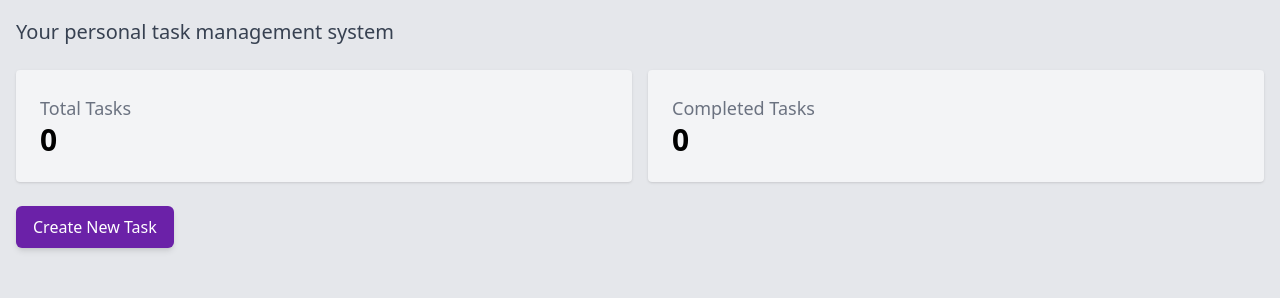
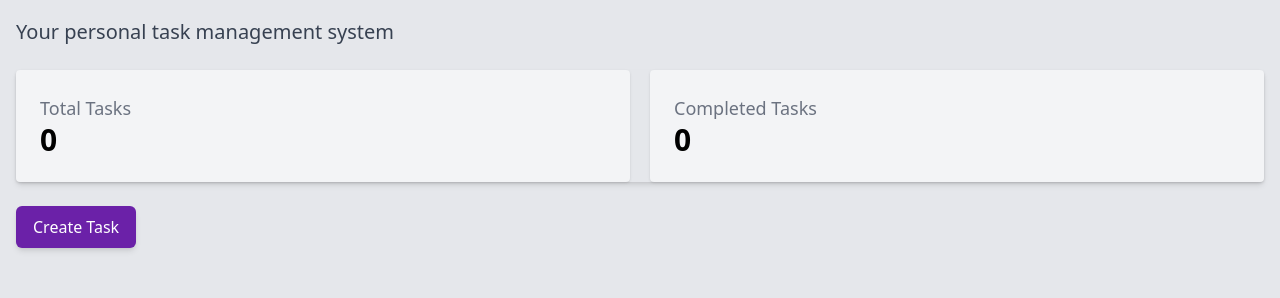
Before and after one commit to Carinepl/My-Plan-it, a React (Vite) app: page / in a window 1280 px wide. Shown: the part 138-436 px from the top of the page. Built offline with nearby package versions, Linux system fonts and the light colour scheme; no server answers.

Commit message:
ajustar grades da home

```diff
--- a/src/pages/HomePage.tsx
+++ b/src/pages/HomePage.tsx
@@ -13,7 +13,7 @@ export const HomePage: React.FC = () => {
         <div className="space-y-6">
             <MainTitle title="Welcome to PlanIt" />
             <p className="text-xl text-gray-700">Your personal task management system</p>
-            <div className="grid grid-cols-1 md:grid-cols-2 gap-4">
+            <div className="grid grid-cols-1 md:grid-cols-2 gap-5 shadow-md rounded">
                 <StartCard title="Total Tasks" value={tasks.length} />
                 <StartCard title="Completed Tasks" value={completedTasks.length} />
             </div>
@@ -21,7 +21,7 @@ export const HomePage: React.FC = () => {
             <div className="mt-6">
                 <Link to="/create">
                     <Button variant="primary">
-                        Create New Task
+                        Create Task
                     </Button>
                 </Link>
             </div>
```
